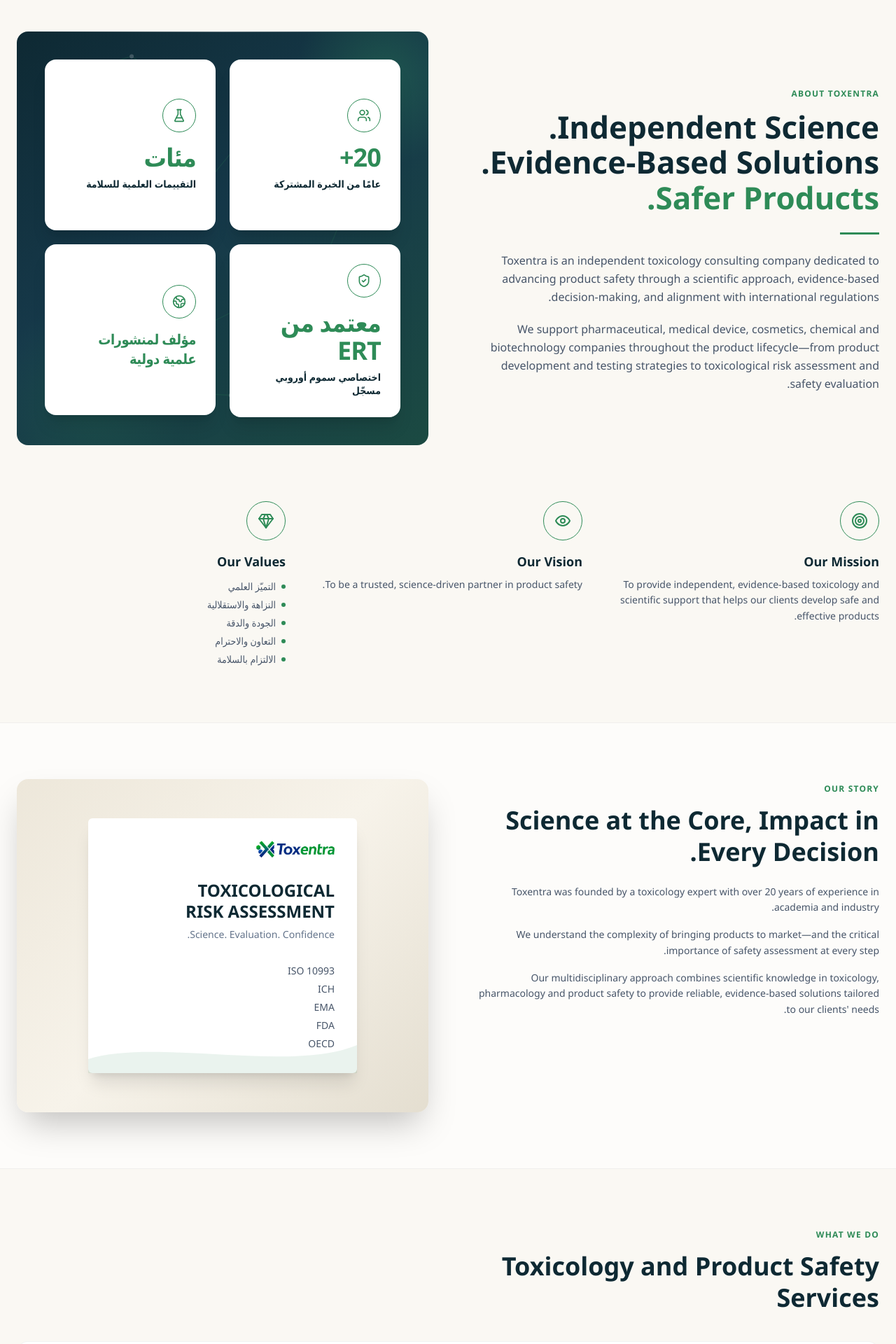
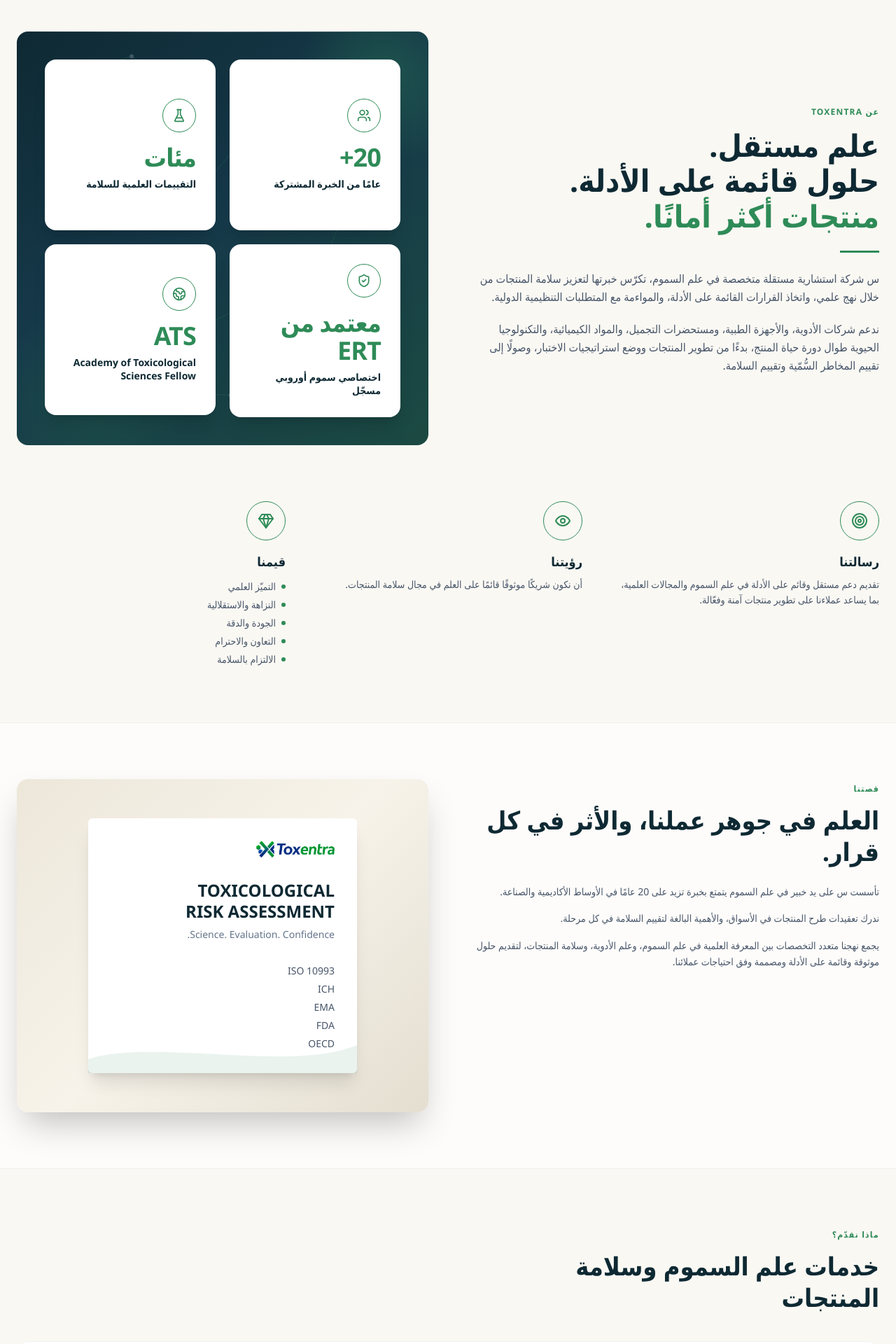
Before and after one commit to shandesipahi/Toxentra-Website, a Next.js app: page /ar/about in a window 1280 px wide. Shown: the part 100-2020 px from the top of the page at 70% size. Built offline with nearby package versions, Linux system fonts and the light colour scheme.

Commit message:
Update page.js

```diff
--- a/app/ar/about/page.js
+++ b/app/ar/about/page.js
@@ -21,9 +21,9 @@ import Navbar from "../../../components/Navbar";
 import Footer from "../../../components/Footer";
 
 export const metadata = {
-  title: "About Us — TOXENTRA",
+  title: "من نحن — TOXENTRA",
   description:
-    "Toxentra is an independent toxicology and regulatory consulting company dedicated to advancing product safety through scientific excellence.",
+    "Toxentra هي شركة استشارية مستقلة في علم السموم والشؤون التنظيمية، مكرّسة لتعزيز سلامة المنتجات من خلال التميز العلمي.",
 };
 
 const values = [
@@ -55,8 +55,8 @@ const stats = [
   },
   {
     icon: Globe2,
-    big: "مؤلف لمنشورات علمية دولية",
-    label: "",
+    big: "ATS",
+    label: "Academy of Toxicological Sciences Fellow",
     text: "وفقًا لإرشادات EMA وFDA وOECD وICH وISO وSCCS وغيرها من الإرشادات الدولية.",
   },
 ];
@@ -127,26 +127,20 @@ export default function AboutPage() {
       {/* HERO */}
       <section className="max-w-7xl mx-auto px-6 pt-16 pb-20 grid md:grid-cols-2 gap-14 items-center">
         <div>
-          <Eyebrow>ABOUT TOXENTRA</Eyebrow>
+          <Eyebrow>عن TOXENTRA</Eyebrow>
           <h1 className="text-4xl md:text-[2.75rem] leading-[1.15] font-bold font-serif mt-3 mb-6">
-            <span className="text-navy-deep">Independent Science.</span>
+            <span className="text-navy-deep">علم مستقل.</span>
             <br />
-            <span className="text-navy-deep">Evidence-Based Solutions.</span>
+            <span className="text-navy-deep">حلول قائمة على الأدلة.</span>
             <br />
-            <span className="text-green">Safer Products.</span>
+            <span className="text-green">منتجات أكثر أمانًا.</span>
           </h1>
           <div className="w-14 h-[3px] mb-6 bg-green" />
           <p className="text-slate-600 leading-relaxed mb-5">
-            Toxentra is an independent toxicology consulting company dedicated to
-            advancing product safety through a scientific approach,
-            evidence-based decision-making, and alignment with international
-            regulations.
+            س شركة استشارية مستقلة متخصصة في علم السموم، تكرّس خبرتها لتعزيز سلامة المنتجات من خلال نهج علمي، واتخاذ القرارات القائمة على الأدلة، والمواءمة مع المتطلبات التنظيمية الدولية.
           </p>
           <p className="text-slate-600 leading-relaxed">
-            We support pharmaceutical, medical device, cosmetics, chemical
-            and biotechnology companies throughout the product
-            lifecycle—from product development and testing strategies to
-            toxicological risk assessment and safety evaluation.
+            ندعم شركات الأدوية، والأجهزة الطبية، ومستحضرات التجميل، والمواد الكيميائية، والتكنولوجيا الحيوية طوال دورة حياة المنتج، بدءًا من تطوير المنتجات ووضع استراتيجيات الاختبار، وصولًا إلى تقييم المخاطر السُّمّية وتقييم السلامة.
           </p>
         </div>
 
@@ -217,27 +211,25 @@ export default function AboutPage() {
           <div className="w-14 h-14 rounded-full flex items-center justify-center mb-4 border border-green text-green">
             <Target size={24} />
           </div>
-          <h3 className="font-bold text-lg mb-2 text-navy-deep">Our Mission</h3>
+          <h3 className="font-bold text-lg mb-2 text-navy-deep">رسالتنا</h3>
           <p className="text-sm text-slate-600 leading-relaxed">
-            To provide independent, evidence-based toxicology and scientific
-            support that helps our clients develop safe and effective
-            products.
+            تقديم دعم مستقل وقائم على الأدلة في علم السموم والمجالات العلمية، بما يساعد عملاءنا على تطوير منتجات آمنة وفعّالة.
           </p>
         </div>
         <div>
           <div className="w-14 h-14 rounded-full flex items-center justify-center mb-4 border border-green text-green">
             <Eye size={24} />
           </div>
-          <h3 className="font-bold text-lg mb-2 text-navy-deep">Our Vision</h3>
+          <h3 className="font-bold text-lg mb-2 text-navy-deep">رؤيتنا</h3>
           <p className="text-sm text-slate-600 leading-relaxed">
-            To be a trusted, science-driven partner in product safety.
+            أن نكون شريكًا موثوقًا قائمًا على العلم في مجال سلامة المنتجات.
           </p>
         </div>
         <div>
           <div className="w-14 h-14 rounded-full flex items-center justify-center mb-4 border border-green text-green">
             <Gem size={24} />
           </div>
-          <h3 className="font-bold text-lg mb-3 text-navy-deep">Our Values</h3>
+          <h3 className="font-bold text-lg mb-3 text-navy-deep">قيمنا</h3>
           <ul className="space-y-1.5">
             {values.map((v) => (
               <li key={v} className="flex items-center gap-2 text-sm text-slate-600">
@@ -253,25 +245,19 @@ export default function AboutPage() {
       <section className="bg-white/60 border-y border-black/5">
         <div className="max-w-7xl mx-auto px-6 py-20 grid lg:grid-cols-2 gap-14 items-start">
           <div>
-            <Eyebrow>OUR STORY</Eyebrow>
+            <Eyebrow>قصتنا</Eyebrow>
             <h2 className="text-3xl md:text-[2.25rem] font-bold font-serif mt-3 mb-6 leading-tight text-navy-deep">
-              Science at the Core, Impact in Every Decision.
+              العلم في جوهر عملنا، والأثر في كل قرار.
             </h2>
             <div className="space-y-4 text-slate-600 leading-relaxed text-sm">
               <p>
-                Toxentra was founded by a toxicology expert with over 20 years of
-                experience in academia and industry.
+                تأسست س على يد خبير في علم السموم يتمتع بخبرة تزيد على 20 عامًا في الأوساط الأكاديمية والصناعة.
               </p>
               <p>
-                We understand the complexity of bringing products to
-                market—and the critical importance of safety assessment at
-                every step.
+                ندرك تعقيدات طرح المنتجات في الأسواق، والأهمية البالغة لتقييم السلامة في كل مرحلة.
               </p>
               <p>
-                Our multidisciplinary approach combines scientific knowledge in
-                toxicology, pharmacology and product safety to provide
-                reliable, evidence-based solutions tailored to our clients'
-                needs.
+                يجمع نهجنا متعدد التخصصات بين المعرفة العلمية في علم السموم، وعلم الأدوية، وسلامة المنتجات، لتقديم حلول موثوقة وقائمة على الأدلة ومصممة وفق احتياجات عملائنا.
               </p>
             </div>
           </div>
@@ -302,9 +288,9 @@ export default function AboutPage() {
 
       {/* WHAT WE DO */}
       <section className="max-w-7xl mx-auto px-6 py-20">
-        <Eyebrow>WHAT WE DO</Eyebrow>
+        <Eyebrow>ماذا نقدّم؟</Eyebrow>
         <h2 className="text-3xl md:text-[2.25rem] font-bold font-serif mt-3 mb-10 leading-tight max-w-xl text-navy-deep">
-          Toxicology and Product Safety Services
+          خدمات علم السموم وسلامة المنتجات
         </h2>
         <div className="grid md:grid-cols-3 gap-x-10 gap-y-4 bg-white rounded-2xl border border-black/5 p-10">
           {whatWeDo.map((col, i) => (
@@ -323,7 +309,7 @@ export default function AboutPage() {
             href="/ar/services"
             className="inline-flex items-center gap-2 rounded-full px-6 py-3 text-sm font-semibold border-2 border-navy text-navy transition-colors hover:bg-white"
           >
-            View All Services <ArrowRight size={16} />
+            استعرض جميع الخدمات <ArrowRight size={16} />
           </Link>
         </div>
       </section>
@@ -333,18 +319,16 @@ export default function AboutPage() {
         <div className="max-w-7xl mx-auto px-6 py-20">
           <div className="flex flex-col md:flex-row md:items-end md:justify-between gap-6 mb-12">
             <div className="max-w-2xl">
-              <Eyebrow>RESEARCH &amp; INNOVATION</Eyebrow>
+              <Eyebrow>البحث والابتكار</Eyebrow>
               <p className="text-slate-600 leading-relaxed mt-3">
-                Toxentra conducts and participates in scientific projects
-                that advance toxicological science and support safer
-                products and better risk assessment.
+                تنفّذ Toxentra وتشارك في مشاريع علمية تسهم في تطوير علم السموم، ودعم منتجات أكثر أمانًا، وتحسين منهجيات تقييم المخاطر.
               </p>
             </div>
             <Link
               href="#"
               className="inline-flex items-center gap-2 rounded-full px-5 py-2.5 text-sm font-semibold border-2 border-green text-green-dark shrink-0 transition-colors hover:bg-white"
             >
-              View Our Projects <ArrowRight size={15} />
+              استعرض مشاريعنا <ArrowRight size={15} />
             </Link>
           </div>
           <div className="grid sm:grid-cols-2 lg:grid-cols-4 gap-8">
@@ -371,23 +355,21 @@ export default function AboutPage() {
             </div>
             <div>
               <h3 className="text-2xl font-bold font-serif text-white mb-3 leading-tight">
-                Let&apos;s Advance Your Product Safety
+                نساعدك على تعزيز سلامة منتجك
               </h3>
               <p className="text-slate-300 text-sm leading-relaxed mb-6 max-w-sm">
-                Whether you are at the early stages of development or
-                preparing for market entry, we are here to support your
-                journey.
+                سواء كنت في المراحل الأولى من تطوير منتجك أو تستعد لدخول السوق، فنحن هنا لدعمك في كل مرحلة.
               </p>
               <Link
                 href="/ar/contact"
                 className="inline-flex items-center gap-2 rounded-full px-6 py-3 text-sm font-semibold text-white transition-transform hover:scale-[1.03] bg-green"
               >
-                Contact Us <ArrowRight size={15} />
+                تواصل معنا <ArrowRight size={15} />
               </Link>
             </div>
           </div>
           <div>
-            <Eyebrow>OUR LEADERSHIP</Eyebrow>
+            <Eyebrow>قيادتنا</Eyebrow>
             <div className="flex gap-5 mt-4">
               <div className="w-12 h-12 rounded-full flex items-center justify-center shrink-0 border border-green text-green">
                 <GraduationCap size={22} />
```
